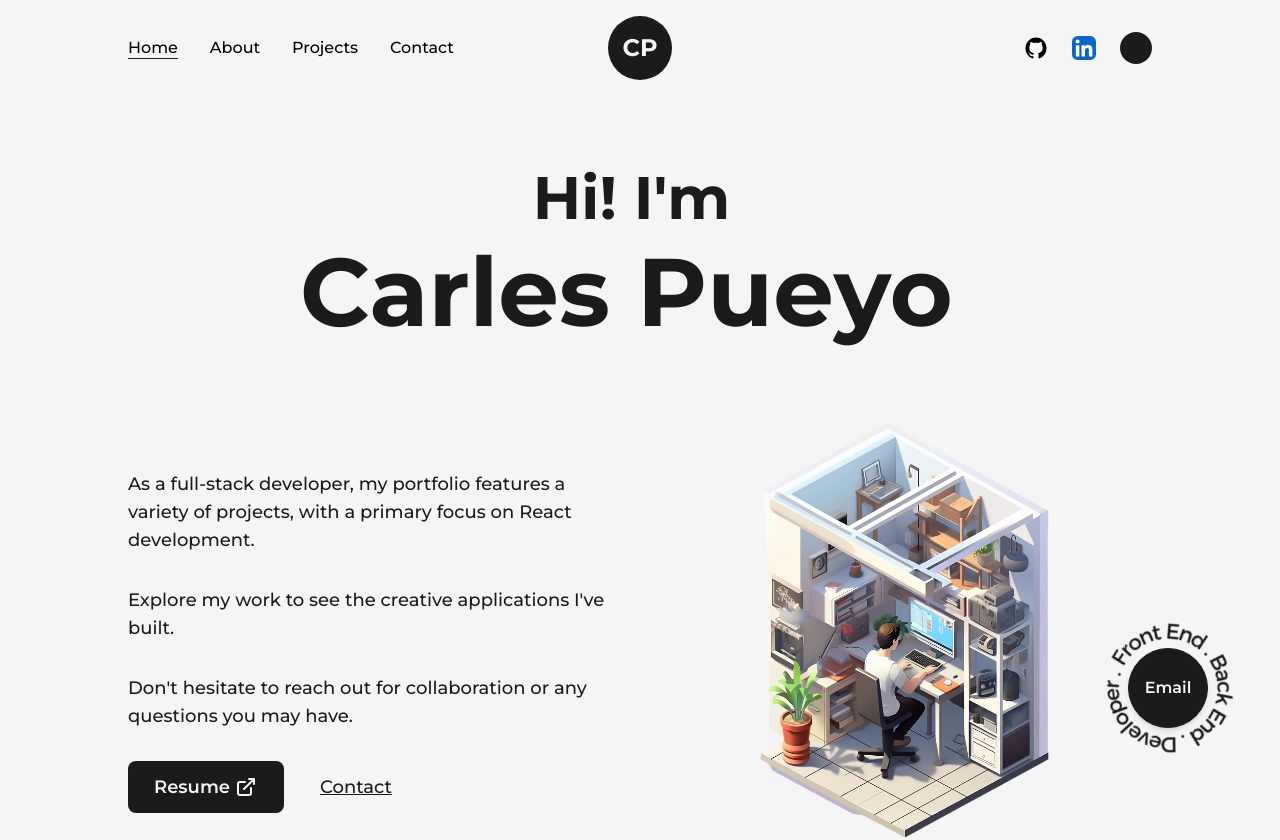
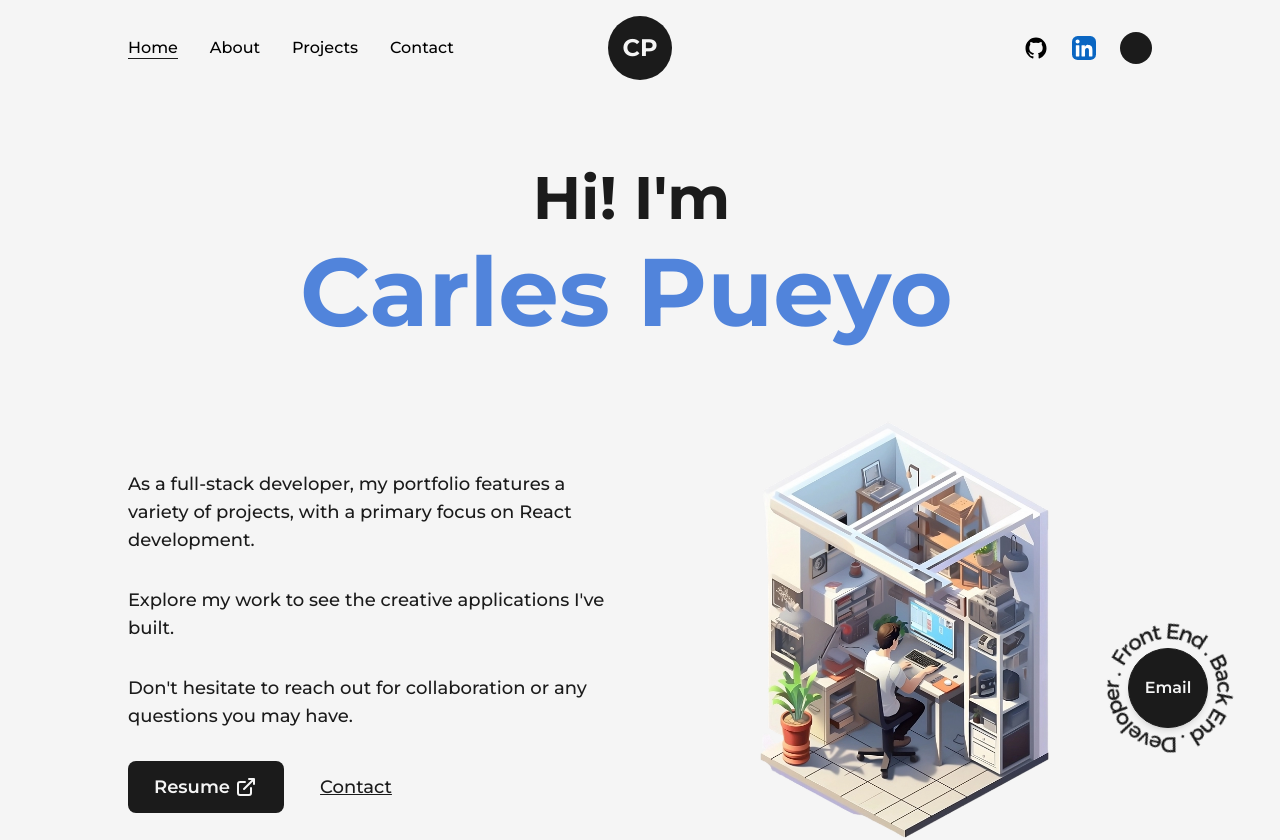
Before and after one commit to cpcastells/cpcastells_portfolio, a Next.js app: page / in a window 1280 px wide. Shown: the top 840 px of the page. Built offline with nearby package versions, Linux system fonts and the light colour scheme.

Commit message:
Update cv file

```diff
--- a/src/components/AnimatedText/AnimatedText.tsx
+++ b/src/components/AnimatedText/AnimatedText.tsx
@@ -41,7 +41,7 @@ const AnimatedText = ({
   return (
     <div className="w-full mx-auto py-2 flex items-center text-center overflow-hidden sm:py-0">
       <motion.h1
-        className={`inline-block w-full text-dark font-bold capitalize dark:text-light ${className}`}
+        className={`inline-block w-full font-bold capitalize dark:text-light ${className}`}
         variants={quote}
         initial="initial"
         animate="animate"
```
Also changed, not shown: 1 other file (tests, documents, lock files or other folders).
